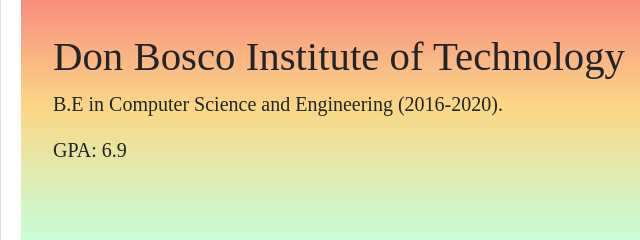
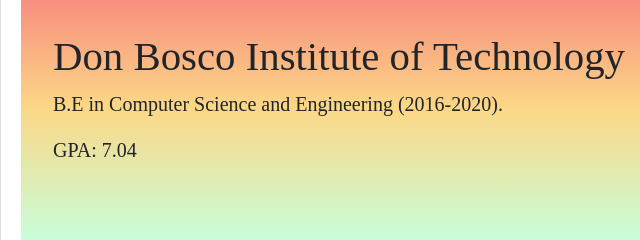
Before and after one commit to vickyxor/About-Vicky, a plain HTML site: page index.html in a window 1280 px wide. Shown: the part 1660-1900 px from the top of the page, 0-640 px from the left. Drawn offline with nearby package versions, Linux system fonts and the light colour scheme; a web font is replaced by a local one.

Commit message:
Update index.html

```diff
--- a/index.html
+++ b/index.html
@@ -92,7 +92,7 @@
               <div class="jumbotron" id="don">
                 <h1 class="display-4 college-small-heading text-responsive">Don Bosco Institute of Technology</h1>
                 <p class="lead">B.E in Computer Science and Engineering (2016-2020).</p>
-                <p>GPA: 6.9</p>
+                <p>GPA: 7.04</p>
               </div>
             </div>
           </div>
```
